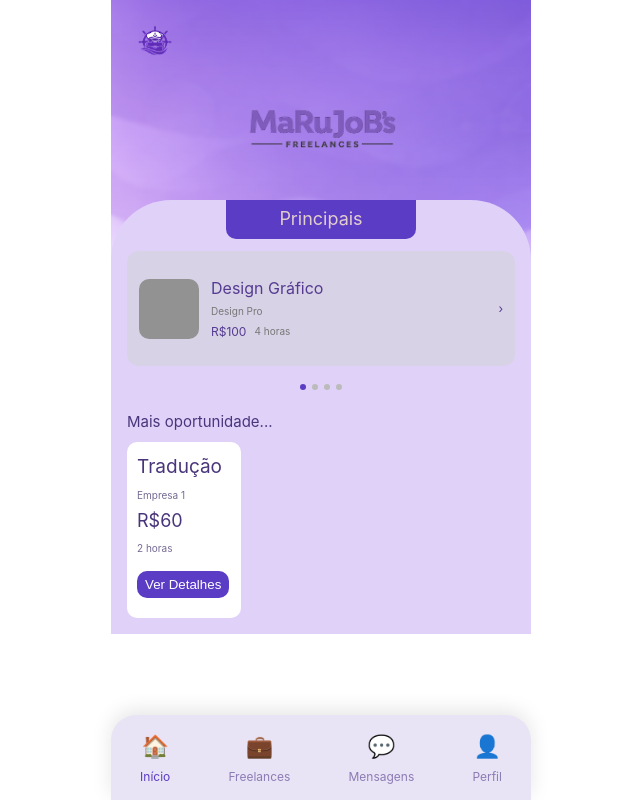
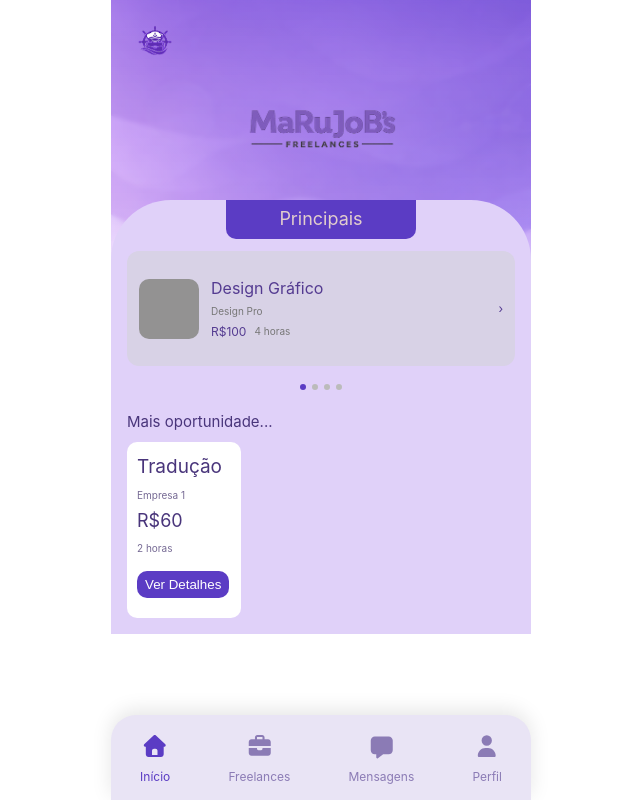
Before and after one commit to MaRuJoBs/Front_marujob, a Vue app: page / in a window 1280 px wide. Shown: the whole page, without its empty margins (319-959 px from the left). Built offline with nearby package versions, Linux system fonts and the light colour scheme.

Commit message:
FEAT-5: realizado o footer

```diff
--- a/package.json
+++ b/package.json
@@ -10,6 +10,9 @@
     "format": "prettier --write --experimental-cli src/"
   },
   "dependencies": {
+    "@fortawesome/fontawesome-svg-core": "^7.2.0",
+    "@fortawesome/free-solid-svg-icons": "^7.2.0",
+    "@fortawesome/vue-fontawesome": "^3.2.0",
     "pinia": "^3.0.4",
     "vue": "^3.5.30",
     "vue-router": "^5.0.3"
--- a/src/components/Footer.vue
+++ b/src/components/Footer.vue
@@ -1,22 +1,30 @@
 <template>
   <footer class="footer">
   <div class="item active">
-      <span class="icon">🏠</span>
+  <span class="icon">
+    <FontAwesomeIcon :icon="['fas', 'house']" />
+  </span>
   <p>Início</p>
 </div>
 
 <div class="item">
-      <span class="icon">💼</span>
+  <span class="icon">
+    <FontAwesomeIcon :icon="['fas', 'briefcase']" />
+  </span>
   <p>Freelances</p>
 </div>
 
 <div class="item">
-      <span class="icon">💬</span>
+  <span class="icon">
+    <FontAwesomeIcon :icon="['fas', 'message']" />
+  </span>
   <p>Mensagens</p>
 </div>
 
 <div class="item">
-      <span class="icon">👤</span>
+  <span class="icon">
+    <FontAwesomeIcon :icon="['fas', 'user']" />
+  </span>
   <p>Perfil</p>
 </div>
   </footer>
--- a/src/main.js
+++ b/src/main.js
@@ -6,9 +6,17 @@
 import App from './App.vue'
 import router from './router'
 
+import { library } from '@fortawesome/fontawesome-svg-core'
+import { faHouse, faBriefcase, faMessage, faUser } from '@fortawesome/free-solid-svg-icons'
+import { FontAwesomeIcon } from '@fortawesome/vue-fontawesome'
+
 const app = createApp(App)
 
 app.use(createPinia())
 app.use(router)
 
+library.add(faHouse, faBriefcase, faMessage, faUser)
+
+app.component('FontAwesomeIcon', FontAwesomeIcon)
+
 app.mount('#app')
```
Also changed, not shown: 1 other file (tests, documents, lock files or other folders). Lines whose indentation alone changed are shown as unchanged.
